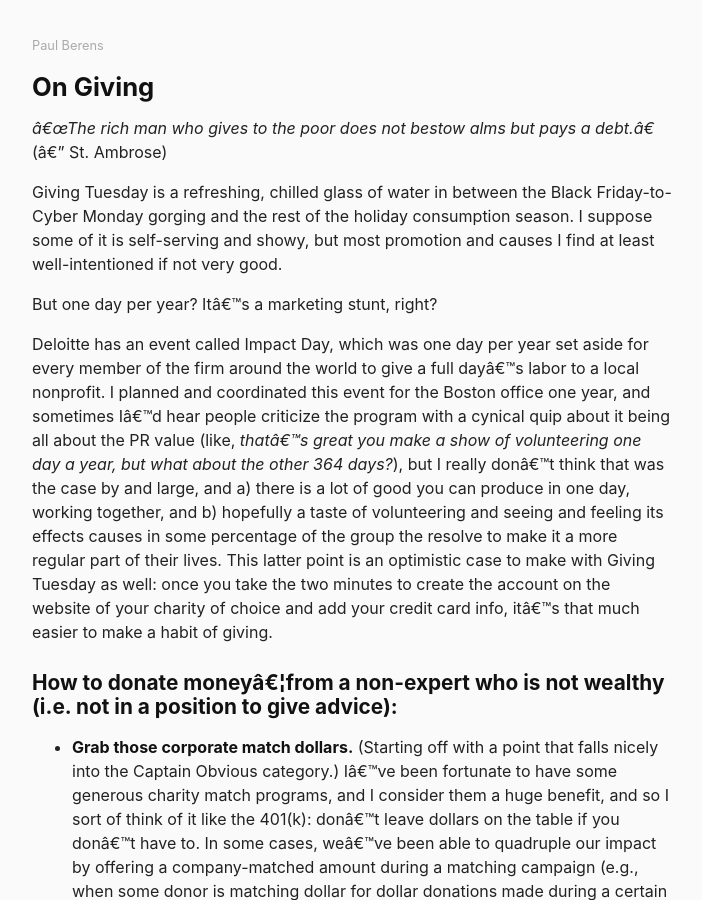
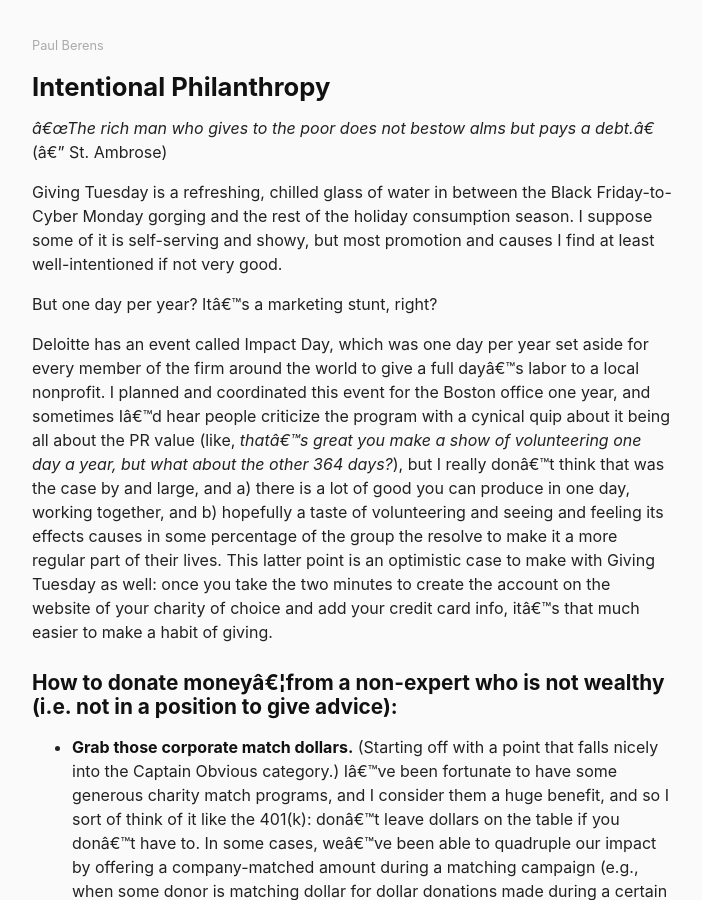
Before and after one commit to berensp/berensp.github.io, a Jekyll site: the page built from _posts/2023-11-28-philanthropy.md, in a window 1280 px wide and 900 px high. Shown: the whole window, without its empty margins (288-990 px from the left). Built offline with Jekyll 4.4.1, drawn with Linux system fonts in a browser that asks for light colours; a script that is not in the unit is left out.

Commit message:
title chg

```diff
--- a/_posts/2023-11-28-giving.md
+++ b/_posts/2023-11-28-philanthropy.md
@@ -1,6 +1,6 @@
 ---
 layout: post
-title: On Giving
+title: Intentional Philanthropy
 date: 2023-11-28
 author:	Paul Berens
 ---
```
